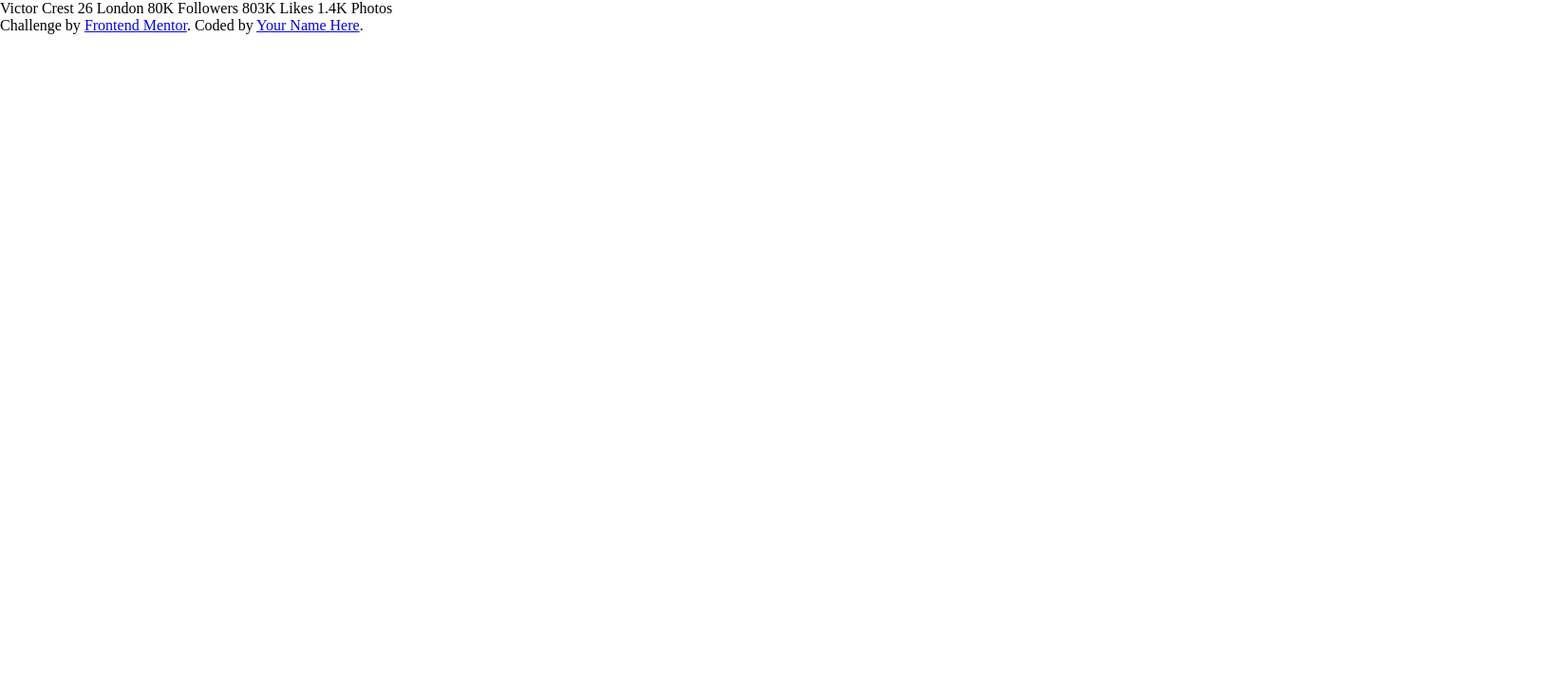
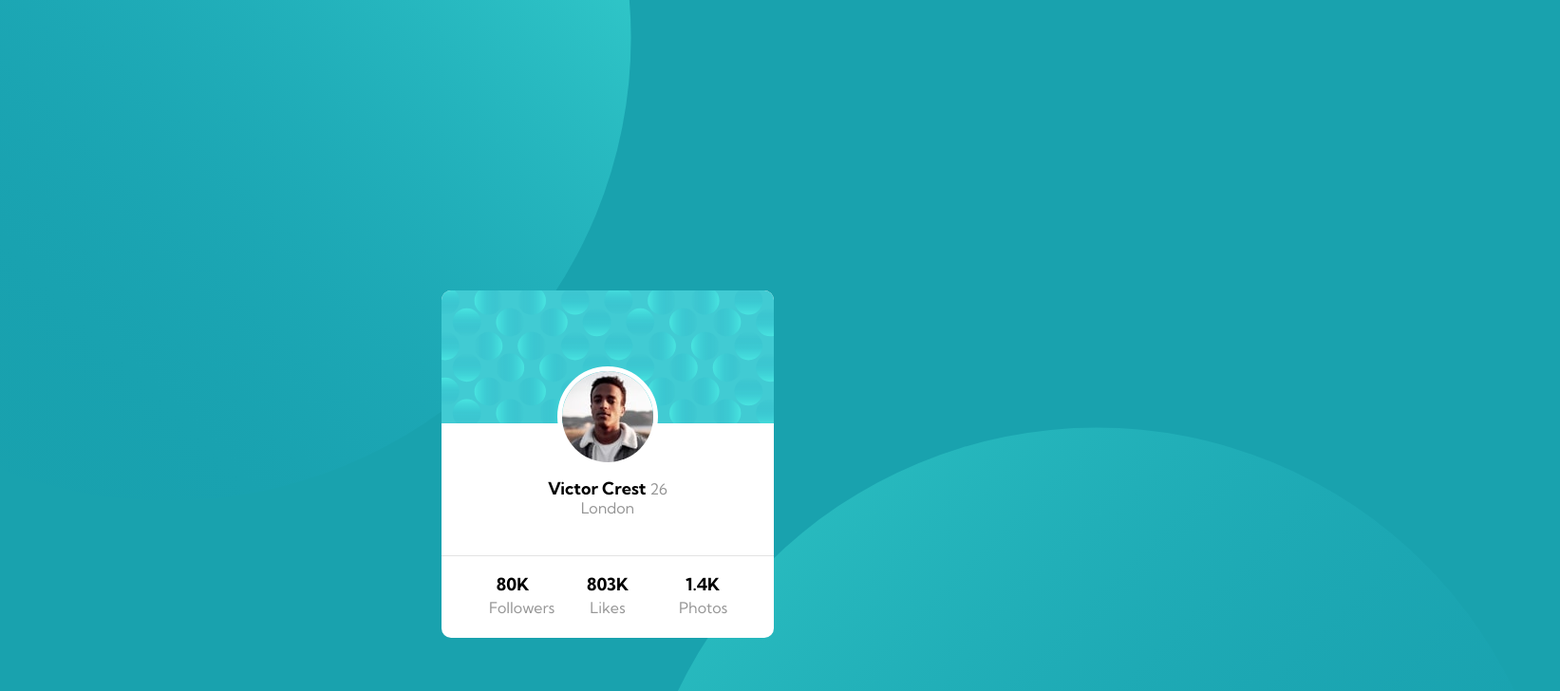
Before and after one commit to Husain22/profile-card, a plain HTML site: page index.html in a window 1280 px wide. Shown: the top 728 px of the page at 95% size, 1643 px wide, since content can reach past the window. Drawn offline with Linux system fonts and the light colour scheme.

Commit message:
completed

```diff
--- a/css/style.css
+++ b/css/style.css
@@ -0,0 +1,94 @@
+* {
+  box-sizing: border-box;
+  margin: 0;
+  padding: 0;
+  font-family: 'Kumbh Sans', sans-serif;
+}
+
+body {
+  display: flex;
+  justify-content: center;
+  align-items: center;
+  background-color: hsl(185, 75%, 39%);
+}
+
+.font-18 {
+  font-size: 18px;
+  font-weight: 700;
+}
+
+.age {
+  font-size: 16px;
+  font-weight: 400;
+}
+
+.light-grey {
+  color: hsl(0, 0%, 59%);
+}
+
+.profile-card {
+  background-color: white;
+  border-radius: 10px;
+  display: flex;
+  justify-content: center;
+  align-items: center;
+  flex-direction: column;
+  text-align: center;
+  z-index: 1;
+  width: auto;
+}
+
+.pattern-card {
+  border-top-left-radius: 10px;
+  border-top-right-radius: 10px;
+}
+
+.person-info {
+  position: relative;
+  bottom: 60px;
+}
+
+.victor {
+  border-radius: 50%;
+  border: 5px solid white;
+  margin-bottom: 10px;
+}
+
+.person-statistics {
+  display: grid;
+  grid-template-columns: repeat(3, 50px);
+  grid-template-rows: repeat(2, 1fr);
+  justify-content: center;
+  position: relative;
+  bottom: 20px;
+  gap: 5px 50px;
+  padding-top: 20px;
+  border-top: 1px solid hsl(0, 0%, 89%);
+  width: 100%;
+}
+
+.top {
+  position: relative;
+  top: -450px;
+  left: 200px;
+}
+
+.bottom {
+  position: relative;
+  bottom: -350px;
+  right: 150px;
+}
+
+@media screen and (min-width: 1000px) {
+  .top {
+    position: relative;
+    top: -450px;
+    left: 200px;
+  }
+
+  .bottom {
+    position: relative;
+    bottom: -450px;
+    right: 150px;
+  }
+}
--- a/index.html
+++ b/index.html
@@ -5,26 +5,35 @@
   <meta name="viewport" content="width=device-width, initial-scale=1.0"> <!-- displays site properly based on user's device -->
 
   <link rel="icon" type="image/png" sizes="32x32" href="./images/favicon-32x32.png">
+  <link rel="preconnect" href="https://fonts.googleapis.com">
+  <link rel="preconnect" href="https://fonts.gstatic.com" crossorigin>
+  <link href="https://fonts.googleapis.com/css2?family=Kumbh+Sans:wght@400;700&display=swap" rel="stylesheet">
   <link rel="stylesheet" href="css/normalize.css">
   <link rel="stylesheet" href="css/style.css">
   <title>Frontend Mentor | Profile card component</title>
 </head>
 <body>
-  Victor Crest
-  26
-  London
-
-  80K
-  Followers
-
-  803K
-  Likes
-
-  1.4K
-  Photos
-  <div class="attribution">
+  <img src="images/bg-pattern-top.svg" class="top">
+  <div class="profile-card">
+    <img src="images/bg-pattern-card.svg" class="pattern-card">
+    <div class="person-info">
+      <img src="images/image-victor.jpg" class="victor">
+      <div class="font-18">Victor Crest <span class="age light-grey">26</span></div>
+      <span class="light-grey">London</span>
+    </div>
+    <div class="person-statistics">
+      <span class="font-18">80K</span>
+      <span class="font-18">803K</span>
+      <span class="font-18">1.4K</span>
+      <span class="light-grey">Followers</span>
+      <span class="light-grey">Likes</span>
+      <span class="light-grey">Photos</span>
+    </div>
+  </div>
+  <img src="images/bg-pattern-bottom.svg" class="bottom">
+  <!-- <div class="attribution">
     Challenge by <a href="https://www.frontendmentor.io?ref=challenge" target="_blank">Frontend Mentor</a>.
     Coded by <a href="#">Your Name Here</a>.
-  </div>
+  </div> -->
 </body>
 </html>
```
